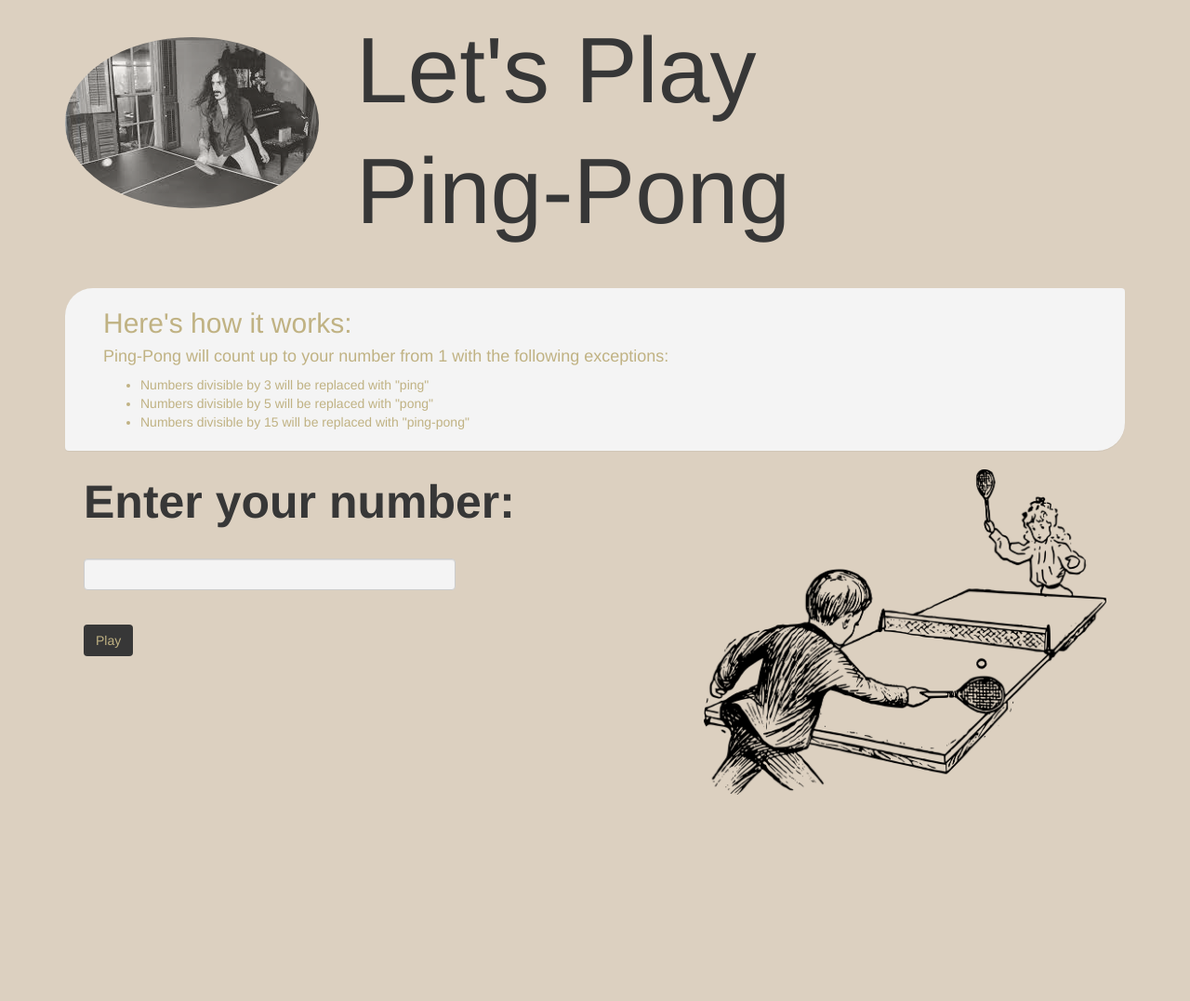
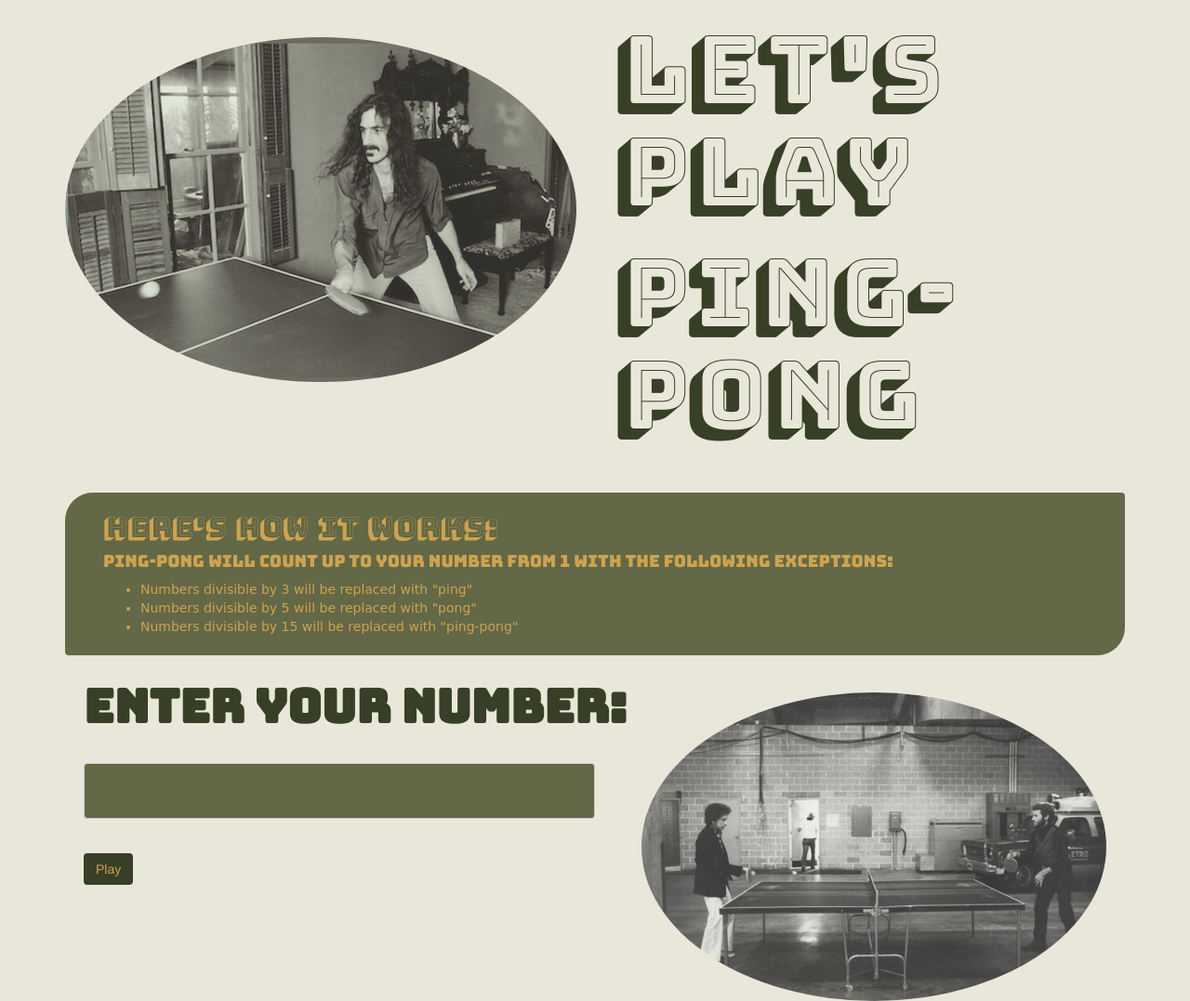
Before and after one commit to GloriaFriesen/ping-pong, a plain HTML site: page index.html in a window 1280 px wide. Shown: the whole page at 93% size. Before the commit the page ends 855 px from the top, so only its background shows below. Drawn offline with Linux system fonts and the light colour scheme; a web font is replaced by a local one.

Commit message:
change styling, move and change photos

```diff
--- a/css/styles.css
+++ b/css/styles.css
@@ -1,16 +1,10 @@
-#kidsPingPong {
-  height: 350px;
-  width: auto;
-  float: right;
-}
-
 body {
-  background-color: #DCD0C0;
+  background-color: #E9E7DA;
 }
 
 .panel {
-  background-color: #F4F4F4;
-  color: #C0B283;
+  background-color: #636846;
+  color: #CDA34F;
   padding-left: 40px;
   padding-bottom: 10px;
   margin-top: 50px;
@@ -19,37 +13,68 @@ body {
 }
 
 #userInput {
-  background-color: #F4F4F4;
+  background-color: #636846;
   color: #C0B283;
-  width: 400px;
+  width: 550px;
+  height: 60px;
   margin-top: 20px;
 }
 
 h1 {
-  color: #373737;
+  color: #373F27;
   font-size: 100px;
+  font-family: 'Bungee Shade', cursive;
+}
+
+h2 {
+  font-family: 'Bungee Shade', cursive;
+}
+
+h4 {
+  font-family: 'Bungee', cursive;
+}
+
+#rules {
+  font-family: 'Yatra One', cursive;
+}
+
+label {
+  font-family: 'Bungee', cursive;
 }
 
 button {
-  background-color: #373737;
-  color: #C0B283;
+  background-color: #373F27;
+  color: #CDA34F;
 }
 
 .btn:hover {
-  color: #F4F4F4;
+  color: #636846;
+}
+
+#output {
+  color: #CDA34F;
+  padding-left: 30px;
+  font-size: 20px;
+  list-style: none;
+  font-family: 'Bungee', cursive;
+}
+
+img {
+  opacity: .8;
 }
 
 #pingPong {
   margin: 20px;
-  color: #373737;
+  color: #373F27;
   font-size: 50px;
 }
 
-#output {
-  color: #C0B283;
-  padding-left: 30px;
-
-}
+#bob {
+  opacity: .8;
+  border-radius: 50%;
+  float: right;
+  margin-top: 20px;
+  }
 
 #zappa {
   opacity: .8;
@@ -58,3 +83,8 @@ button {
   margin-right: 40px;
   border-radius: 50%;
 }
+
+#wrongInput {
+  display:none;
+  font-family: 'Bungee', cursive;
+}
--- a/index.html
+++ b/index.html
@@ -3,27 +3,28 @@
   <head>
     <link href="css/bootstrap.css" rel="stylesheet" type="text/css">
     <link href="css/styles.css" rel="stylesheet" type="text/css">
+    <link href="https://fonts.googleapis.com/css?family=Bungee|Bungee+Shade|Yatra+One" rel="stylesheet">
     <meta charset="utf-8">
     <title>Ping-Pong</title>
   </head>
   <body>
     <div class="container">
       <div class="topOfPage">
-        <img id="zappa" src="img/zappa.jpeg" alt=Zappa playing ping-pong>
+        <img id="zappa" src="img/zappa.png" alt="Zappa playing ping-pong">
         <h1>Let's Play</h1>
         <h1>Ping-Pong</h1>
       </div>
       <div class="panel">
         <h2>Here's how it works:</h2>
         <h4>Ping-Pong will count up to your number from 1 with the following exceptions:</h3>
-        <ul>
+        <ul id="rules">
           <li>Numbers divisible by 3 will be replaced with "ping"</li>
           <li>Numbers divisible by 5 will be replaced with "pong"</li>
           <li>Numbers divisible by 15 will be replaced with "ping-pong"</li>
         </ul>
       </div>
       <form id="pingPong">
-        <img id="kidsPingPong" src=img/ping.png alt="kids playing ping-pong">
+        <img id="bob" src=img/bob.jpg alt="Bob Dylan playing ping-pong">
         <div class="form-group">
           <label class="inputLabel" for="userInput">Enter your number:</label>
           <input class="form-control" type="text" id="userInput">
@@ -33,6 +34,9 @@
       <div id="output">
         <span class="result"></span>
       </div>
+      <div class="panel" id="wrongInput">
+        <h3>Oops, that's not a number</h3>
+      </div>
     </div>
     <script src="js/jquery-3.1.1.js"></script>
     <script src="js/scripts.js"></script>
--- a/js/scripts.js
+++ b/js/scripts.js
@@ -21,7 +21,7 @@ var runPingPong = function(userInput) {
     }
   }
 
-  return countNumbers.reverse();
+  return countNumbers
 };
 
 //user interface logic
@@ -30,12 +30,11 @@ var runPingPong = function(userInput) {
 $(document).ready(function() {
   $("form#pingPong").submit(function() {
     event.preventDefault();
-
+    $(".result > li").remove();
     var userInput = parseInt($("#userInput").val());
     var results = runPingPong(userInput);
     results.forEach(function(result) {
-      $(".result").append("<li id='listItems'>" + result + "</li>");
+      $(".result").prepend("<li>" + result + "</li>");
     });
-    $("#output").show();
   });
 });
```
Also changed, not shown: img/bob.jpg (added), img/paddle.png (deleted), img/ping.png (deleted), img/zappa.jpeg (deleted), img/zappa.png (added).
